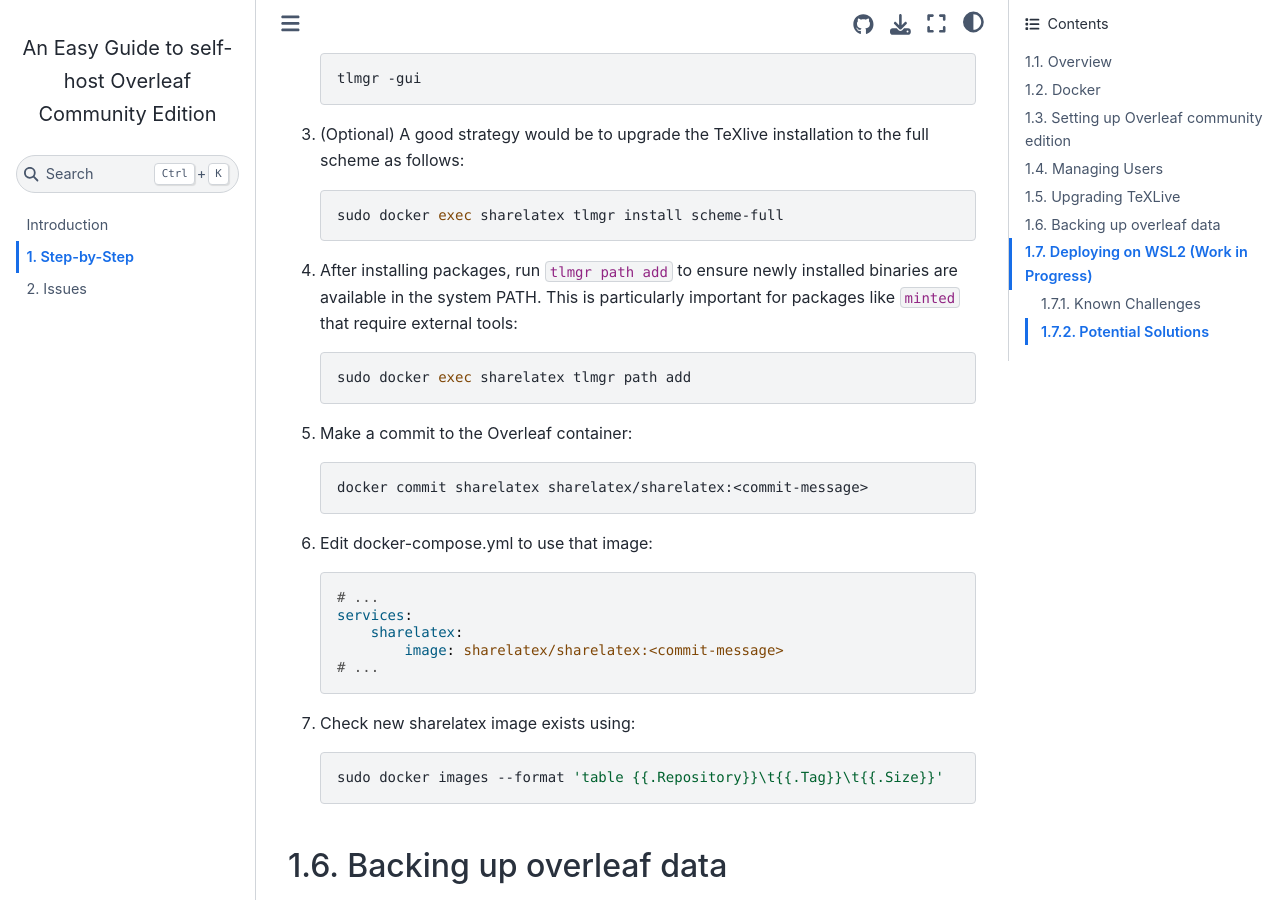
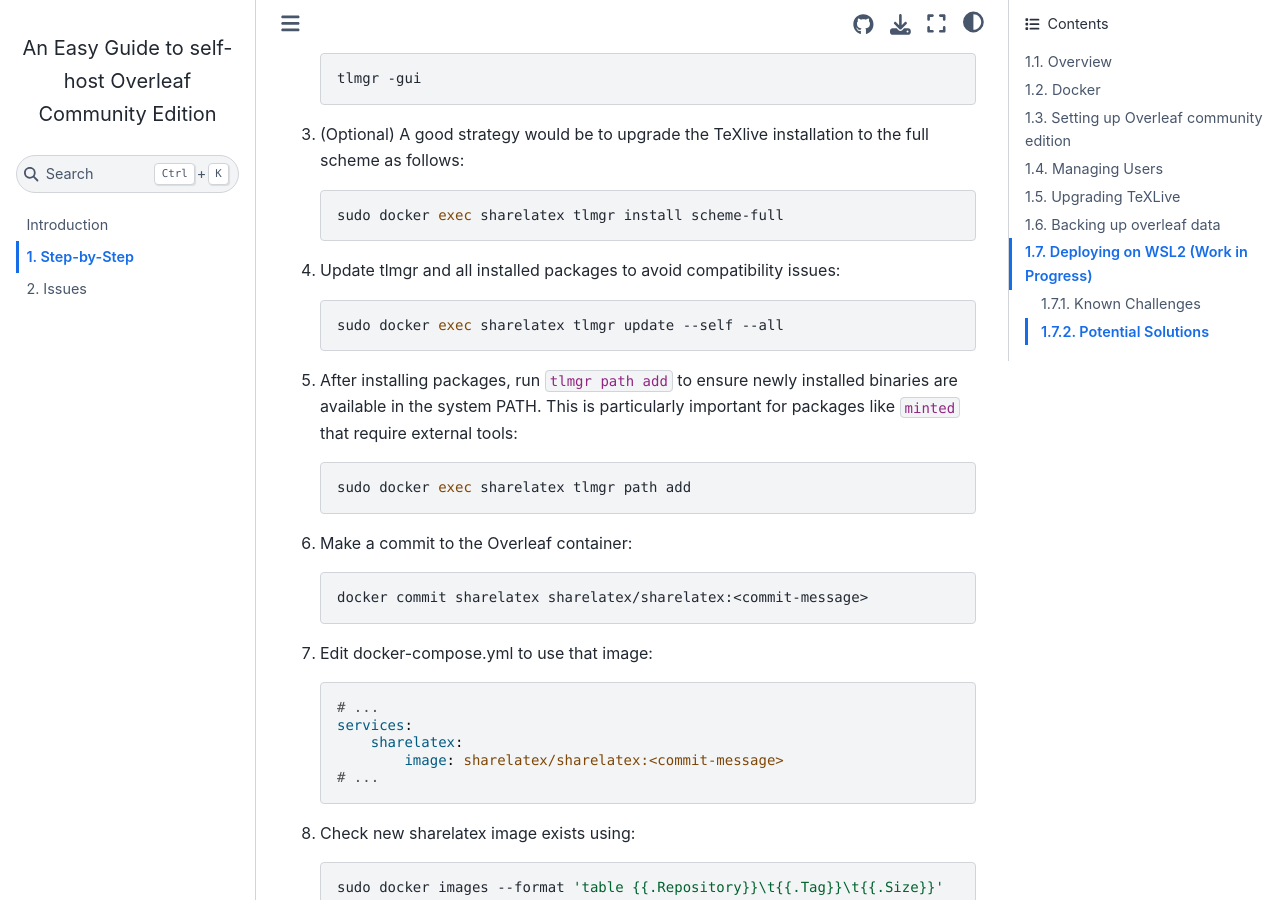
Before and after one commit to shihabkhan1/overleaf, a Jupyter Book: the page built from stepbystep.md, in a window 1280 px wide and 900 px high, scrolled down 4466 px. Built offline with Jupyter Book 1.0.4 settings and Sphinx 7.4.7 and the Sphinx Book theme 1.1.4, drawn with Linux system fonts in a browser that asks for light colours.

Commit message:
DOCS: Add tlmgr update step to TeXLive section
Addresses comment on issue #1 requesting tlmgr update --self --all
to fix compatibility issues with outdated LaTeX kernel.

````diff
--- a/stepbystep.md
+++ b/stepbystep.md
@@ -190,19 +190,25 @@ Overleaf comes with TeXLive-basic preinstalled. In case you want to make any cha
     sudo docker exec sharelatex tlmgr install scheme-full
     ```
 
-4. After installing packages, run `tlmgr path add` to ensure newly installed binaries are available in the system PATH. This is particularly important for packages like `minted` that require external tools:
+4. Update tlmgr and all installed packages to avoid compatibility issues:
+
+    ```bash
+    sudo docker exec sharelatex tlmgr update --self --all
+    ```
+
+5. After installing packages, run `tlmgr path add` to ensure newly installed binaries are available in the system PATH. This is particularly important for packages like `minted` that require external tools:
 
     ```bash
     sudo docker exec sharelatex tlmgr path add
     ```
 
-5. Make a commit to the Overleaf container:
+6. Make a commit to the Overleaf container:
 
     ```bash
     docker commit sharelatex sharelatex/sharelatex:<commit-message>
     ```
 
-6. Edit docker-compose.yml to use that image:
+7. Edit docker-compose.yml to use that image:
 
     ```yaml
     # ...
````
Also changed, not shown: other parts of stepbystep.md (+1 -1 lines).
